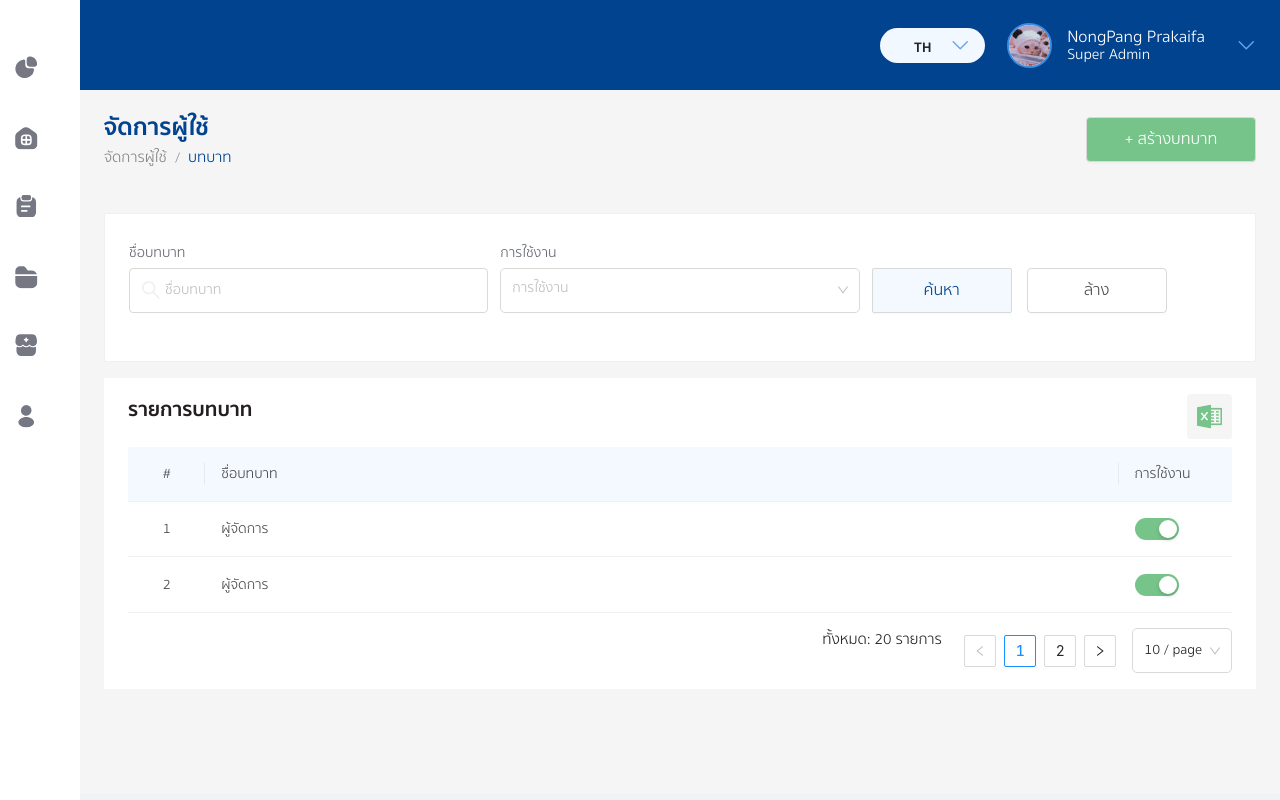
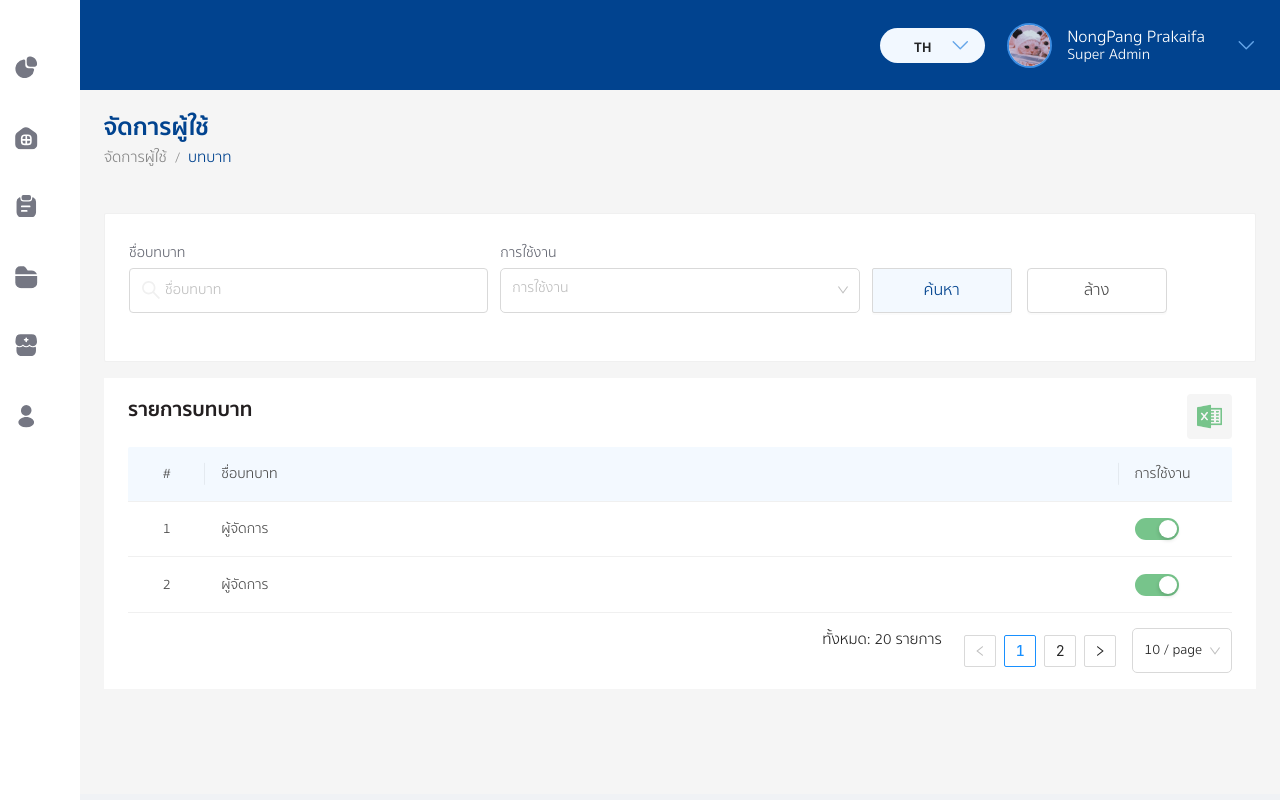
Before and after one commit to HusenMasmumas/ab-solute-health-were-house, a React (Create React App) app: page /#/user/role in a window 1280 px wide. Built offline with nearby package versions, Linux system fonts and the light colour scheme.

Commit message:
refactor: 💡 switch case color button

```diff
--- a/src/component/headerPage/Header.tsx
+++ b/src/component/headerPage/Header.tsx
@@ -3,6 +3,19 @@ import { useTranslation } from "react-i18next";
 import React from "react";
 import NevigationPath, { INevigationPath } from "component/Path/nevigationPath";
 import CreateButton from "component/Button/CreateButton";
+import GreenButton from "component/Button/GreenButton";
+import WhilteButton from "component/Button/whilteButton";
+import DeepBlueButton from "component/Button/DeepBlue";
+import LightBlueButton from "component/Button/LightBlueButton";
+import BlueButton from "component/Button/BlueButton";
+
+
+type colorButtons = 'green'|'whilte'|'light-blue'|'deep-blue'
+interface IButton {
+  colorButton: colorButtons;
+  keytext: string;
+  fn: () => void;
+}
 
 type ICHeader = {
   keyHeader: string;
@@ -10,27 +23,57 @@ type ICHeader = {
     keytext: string;
     fn: () => void;
   };
+  buttons?: IButton[];
   arrPath?: string[];
 };
 
-const CHeader = ({ keyHeader, nevigate, arrPath = [], ...props }: ICHeader) => {
+const CHeader = ({ keyHeader, nevigate, arrPath = [], buttons=[] }: ICHeader) => {
   const { t, i18n } = useTranslation();
   return (
     <div className="grid grid-cols-2 pb-5 pt-5" style={{ position: "sticky", width: "100%", top: 0, zIndex:1, backgroundColor:'#F5F5F5'}}>
-      <div className="w-3/5 ">
+      <div className="w-full">
         <div className="text-[24px] text-darkblue font-bold">
           {i18n.exists(keyHeader) ? `${t(keyHeader)}` : keyHeader}
         </div>
         <NevigationPath textPath={arrPath} />
       </div>
 
-      {nevigate && (
+      {/* {nevigate && (
         <div className="justify-end flex items-center ">
           <CreateButton onClick={nevigate.fn}>
             {`${t(nevigate.keytext)}`}
           </CreateButton>
         </div>
-      )}
+      )} */}
+
+      {/* <GreenButton>สร้างใบสั่งซื้อ</GreenButton>
+      <WhilteButton>ขาว</WhilteButton>
+      <BlueButton>Blue</BlueButton>
+      <DeepBlueButton>Deep Blue</DeepBlueButton> */}
+
+      <div className="justify-end flex items-center">
+        {
+          buttons.map((element:IButton)=>{
+            switch (element.colorButton) {
+              case 'green':
+                return <GreenButton onClick={element.fn}>{element.keytext}</GreenButton>
+                break;
+              case 'whilte':
+                return <WhilteButton onClick={element.fn}>{element.keytext}</WhilteButton>
+                break;
+              case 'light-blue':
+                return <LightBlueButton onClick={element.fn}>{element.keytext}</LightBlueButton>
+                break;
+              case 'deep-blue':
+                return <DeepBlueButton onClick={element.fn}>{element.keytext}</DeepBlueButton>
+                break;
+              default:
+                return <WhilteButton onClick={element.fn}>{element.keytext}</WhilteButton>
+                break;
+            }
+          })
+        }
+      </div>
     </div>
   );
 };
```
